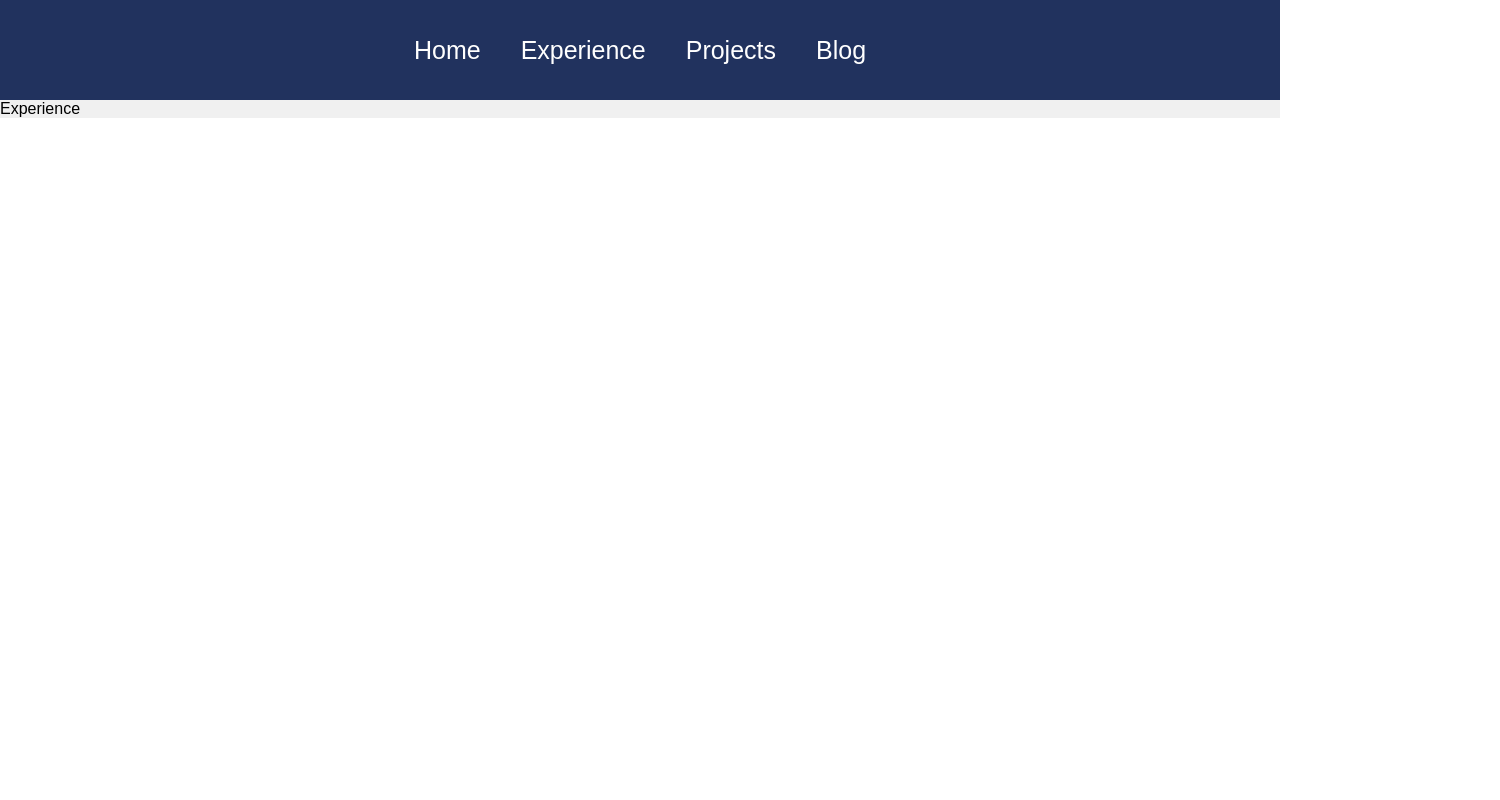
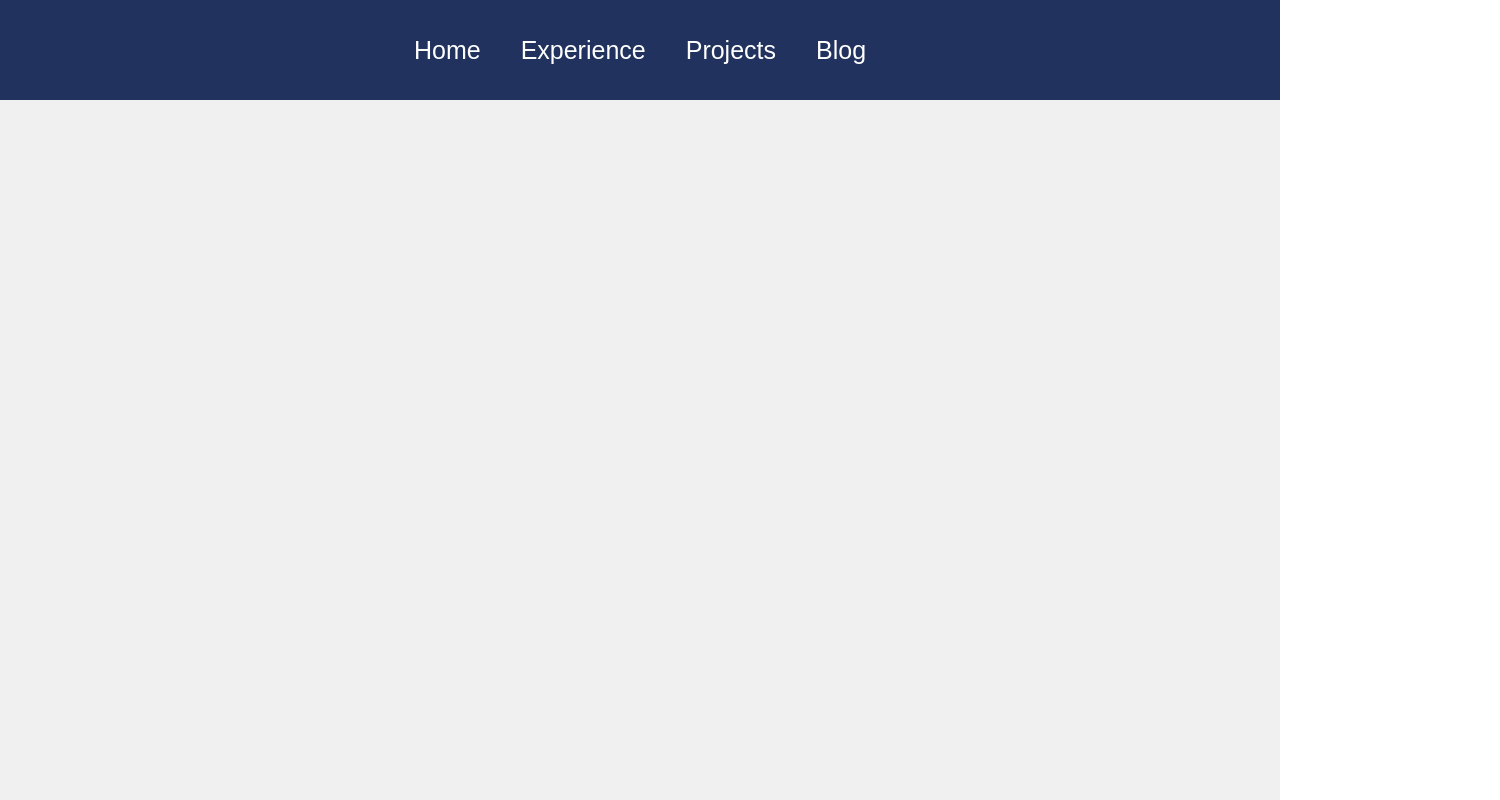
Before and after one commit to nkasmanoff/nkasmanoff.github.io, a React (Create React App) app: page /experience in a window 1280 px wide. Shown: the top 800 px of the page, 1500 px wide, since content can reach past the window. Built offline with nearby package versions, Linux system fonts and the light colour scheme.

Commit message:
add: resume

```diff
--- a/package.json
+++ b/package.json
@@ -12,6 +12,7 @@
     "gh-pages": "^4.0.0",
     "react": "^18.1.0",
     "react-dom": "^18.1.0",
+    "react-pdf": "^5.7.2",
     "react-router-dom": "^6.3.0",
     "react-scripts": "5.0.1",
     "react-vertical-timeline-component": "^3.5.2",
--- a/src/pages/Experience.js
+++ b/src/pages/Experience.js
@@ -1,10 +1,13 @@
-import React from "react";
+
+import React, { useState } from 'react';
+import resume from '../images/Noah_Kasmanoff_Resume.pdf'
 
 
 function Experience(){
-
-    return <div>Experience</div>
-
+    return (
+    <div>
+      <object data={resume} className="resume" width="1500" height="3000"></object>
+    </div>);
 }
 
 export default Experience;
```
Also changed, not shown: 2 other files (tests, documents, lock files or other folders).
